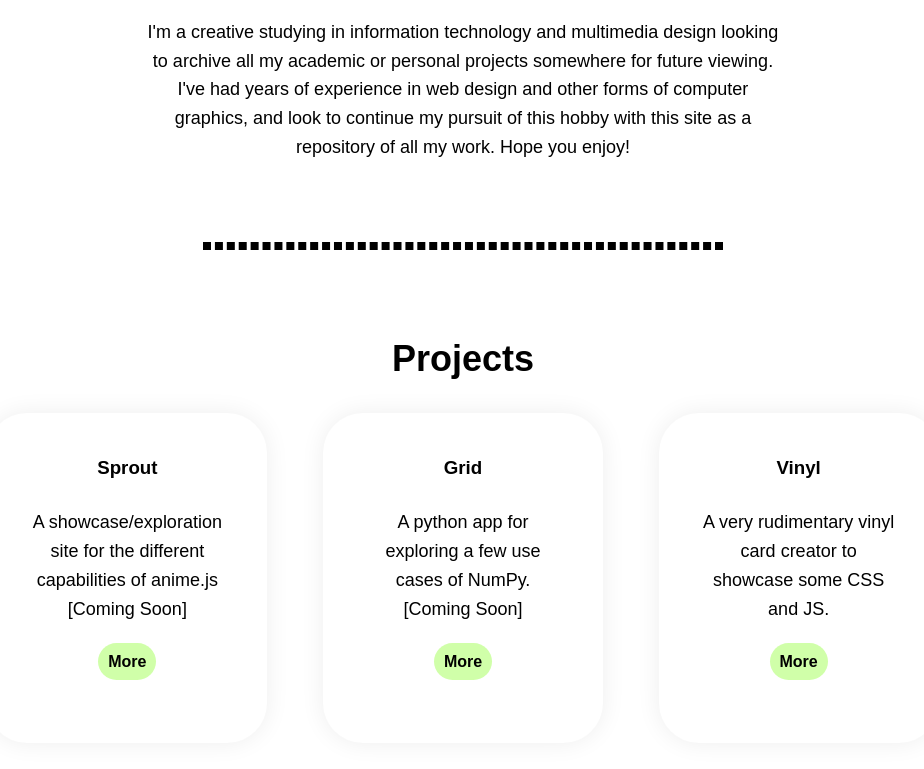
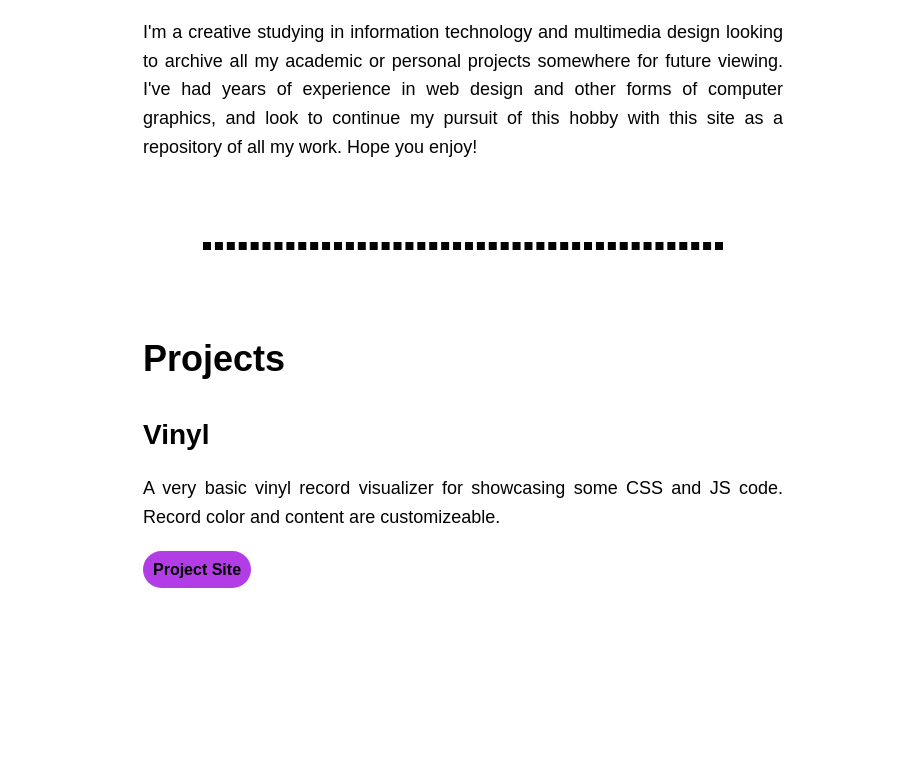
Before and after one commit to beeandblahaj/beeandblahaj.github.io, a plain HTML site: page index.html in a window 1280 px wide. Shown: the part 459-1228 px from the top of the page, without its empty margins (177-1101 px from the left). After the commit the page ends 1162 px from the top, so only its background shows below. Drawn offline with Linux system fonts and the light colour scheme.

Commit message:
Content and Styling Changes

```diff
--- /dev/null
+++ b/app.js
@@ -0,0 +1,23 @@
+function accentRandomize() {
+
+    // document.documentElement.style.setProperty('--disk-color-center', '#ff6666');
+
+    const colors = [
+        '#ff6666',
+        '#ffad4f',
+        '#ffea64',
+        '#d0ffa9',
+        '#75ffb1',
+        '#8df1ed',
+        '#55c5e1',
+        '#5d74dc',
+        '#b23ce5',
+        '#ee8cff',
+        '#ffcfed',
+        '#ff4ea4'
+    ];
+
+    let randomIndex = Math.floor(Math.random() * 12);
+    document.documentElement.style.setProperty('--accent-color', colors[randomIndex]);
+
+}
--- a/index.html
+++ b/index.html
@@ -5,8 +5,10 @@
     <meta name="viewport" content="width=device-width, initial-scale=1.0">
     <link rel="stylesheet" href="style.css">
     <title>beeandblahaj</title>
+    <script src="app.js"></script>
 </head>
 <body>
+    <script>accentRandomize();</script>
     <div class="landing">
         <h1>Hiya! I'm Andy.</h1>
         <b>they/them • Hobbyist Designer</b>
@@ -32,38 +34,17 @@
 
         <h2>Projects</h2>
 
-        <div class="card">
-            <h3>Sprout</h3>
-            <br>
-            <p>
+        <br>
 
-                A showcase/exploration site for the different capabilities of anime.js
-                [Coming Soon]
+        <h3>Vinyl</h3>
+        <p>
 
-            </p>
-            <br>
-            <a href="">More</a>
-        </div>
-        <div class="card">
-            <h3>Grid</h3>
-            <br>
-            <p>
-                A python app for exploring a few use cases of NumPy.
-                [Coming Soon]
-            </p>
-            <br>
-            <a href="">More</a>
-        </div>
-        <div class="card">
-            <h3>Vinyl</h3>
-            <br>
-            <p>
-                A very rudimentary vinyl card creator to showcase
-                some CSS and JS.
-            </p>
-            <br>
-            <a href="https://beeandblahaj.github.io/vinyl/">More</a>
-        </div>
+            A very basic vinyl record visualizer for showcasing some CSS and JS code.
+            Record color and content are customizeable.
+
+        </p>
+        <br>
+        <a href="https://beeandblahaj.github.io/vinyl/">Project Site</a>
     </div>
 
 </body>
--- a/style.css
+++ b/style.css
@@ -1,3 +1,9 @@
+:root {
+
+    --accent-color: #d0ffa9;
+
+}
+
 * {
 
     margin: 0;
@@ -17,7 +23,7 @@ hr {
 
 a {
 
-    background-color: #d0ffa9;
+    background-color: var(--accent-color);
     padding: 10px;
     color: #000000;
     font-weight: bold;
@@ -27,14 +33,9 @@ a {
 
 }
 
-a:hover {
-
-    background-color: #aff07a;
-
-}
-
 h1 { font-size: 48px; }
 h2 {font-size: 36px;}
+h3 {font-size: 28px;}
 p {font-size: 18px;}
 b {font-size: 18px;}
 
@@ -42,25 +43,35 @@ b {font-size: 18px;}
 
     margin: 10vh auto;
     width: 50vw;
-    background-image: radial-gradient(#aff07a 30%, transparent 30%),
-    radial-gradient(#aff07a 30%, transparent 30%);
+    background-image: radial-gradient(#00003322 30%, transparent 30%),
+    radial-gradient(#00003322 30%, transparent 30%);
     background-position: 0 0, 7.5px 7.5px;
     background-size: 15px 15px;
-    background-color: #d0ffa9;
+    background-color: var(--accent-color);
     padding: 5%;
+    text-align: justify;
 
 }
 
 .about {
 
-    text-align: center;
     margin: auto 25vw;
+    text-align: justify;
 
 }
 
 .projects {
 
-    text-align: center;
+    margin: auto;
+    width: 50vw;
+    text-align: justify;
+    margin-bottom: 15vh;
+
+}
+
+.projects h3 {
+
+    margin-bottom: 2vh;
 
 }
 
```
